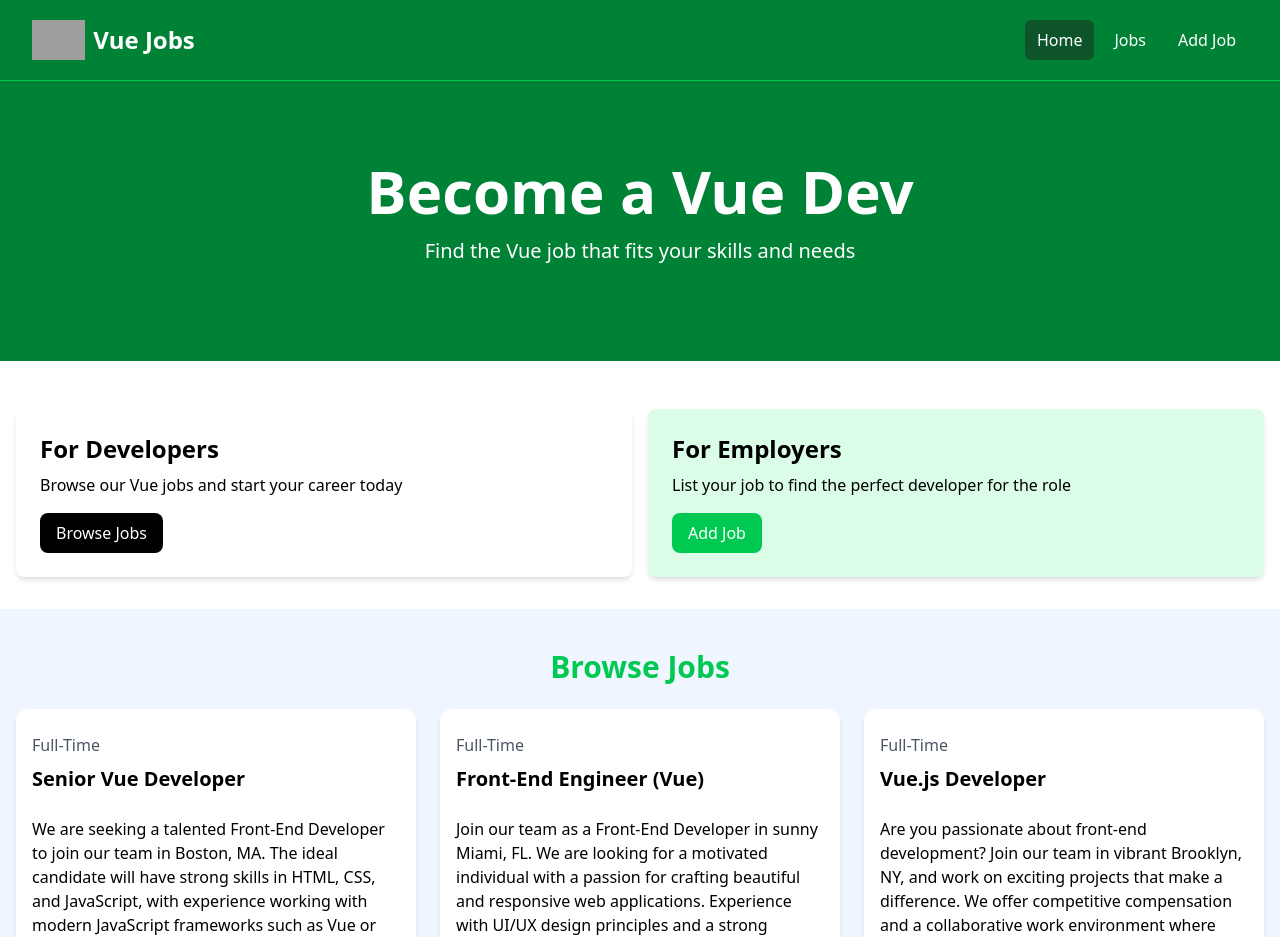
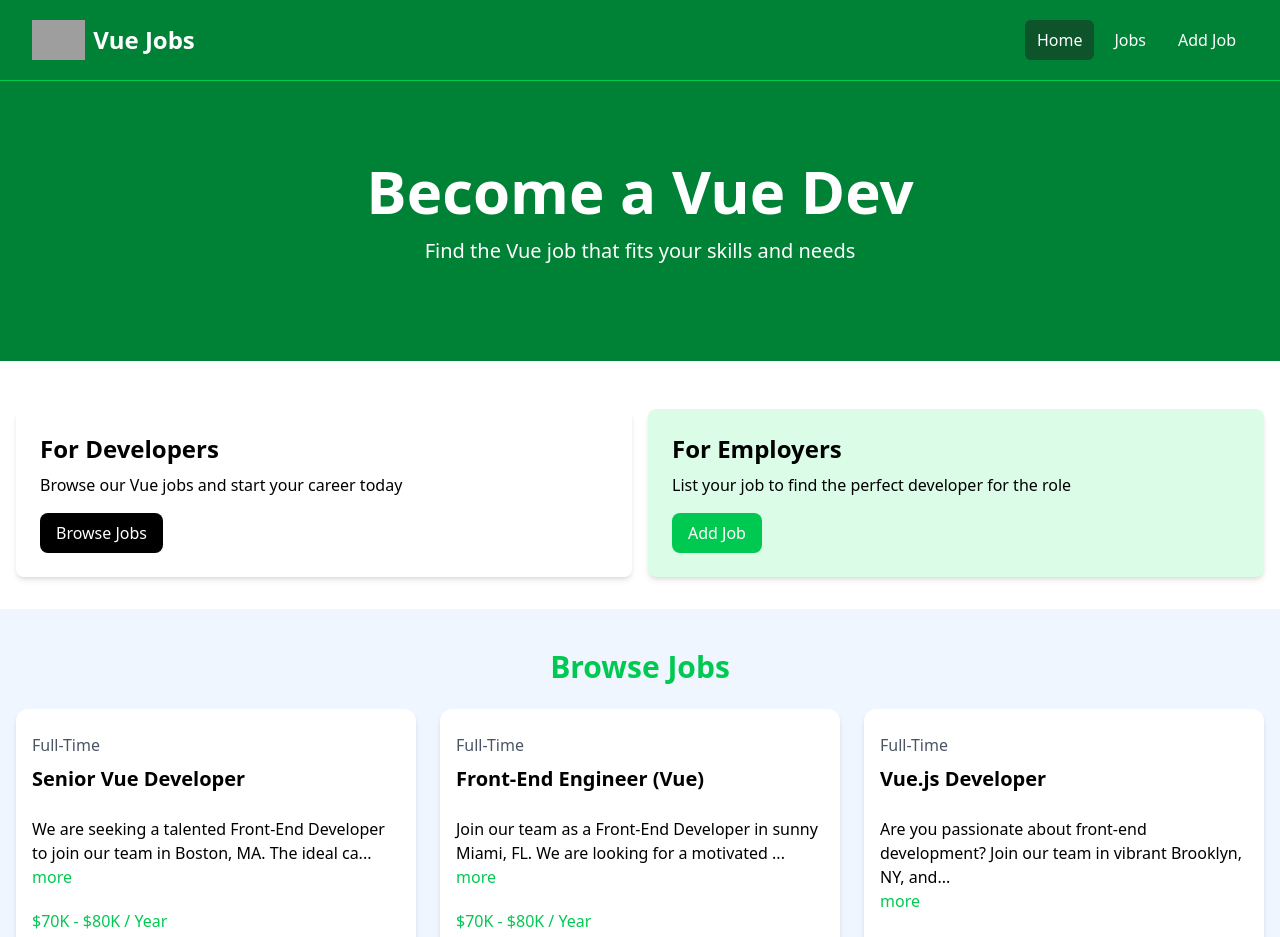
Before and after one commit to kalefed/learning-vue, a Vue app in the folder vue-crash-course/: page / in a window 1280 px wide. Shown: the top 937 px of the page. Built offline with nearby package versions, Linux system fonts and the light colour scheme; grey boxes are pictures that could not be loaded.

Commit message:
feat: Add truncated, toggle description

```diff
--- a/vue-crash-course/src/components/JobListing.vue
+++ b/vue-crash-course/src/components/JobListing.vue
@@ -1,9 +1,29 @@
 <script setup>
-import { defineProps } from "vue";
-defineProps({
+import { defineProps, ref, computed } from "vue";
+const props = defineProps({
   job: Object,
 });
+
+// anytime props.job.description or showFullDescription.value changes truncatedDescription is going to run
+// this is because Vue is watching everything that truncatedDescription reads inside it.
+const showFullDescription = ref(false);
+
+const toggleFullDescription = () => {
+  showFullDescription.value = !showFullDescription.value;
+};
+
+// Computed: Re‑run this function only when any of the reactive values it reads changes.
+const truncatedDescription = computed(() => {
+  let description = props.job.description;
+
+  if (!showFullDescription.value) {
+    description = description.substring(0, 90) + "...";
+  }
+
+  return description;
+});
 </script>
+
 <template>
   <div class="bg-white rounded-xl shadow-md relative">
     <div class="p-4">
@@ -13,7 +33,13 @@
       </div>
 
       <div class="mb-5">
-        {{ job.description }}
+        <div>{{ truncatedDescription }}</div>
+        <button
+          @click="toggleFullDescription"
+          class="text-green-500 hover:text-green-600 mb-b"
+        >
+          {{ showFullDescription ? "less" : "more" }}
+        </button>
       </div>
 
       <h3 class="text-green-500 mb-2">{{ job.salary }} / Year</h3>
```
